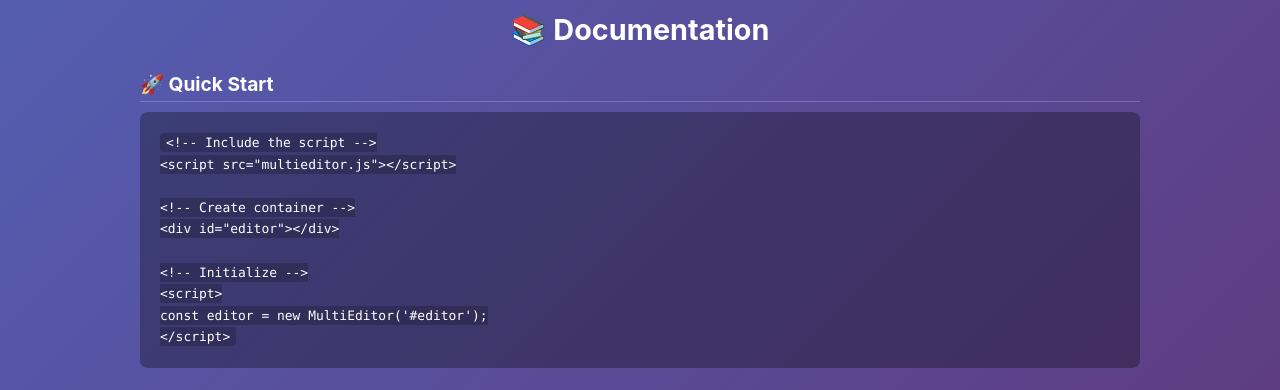
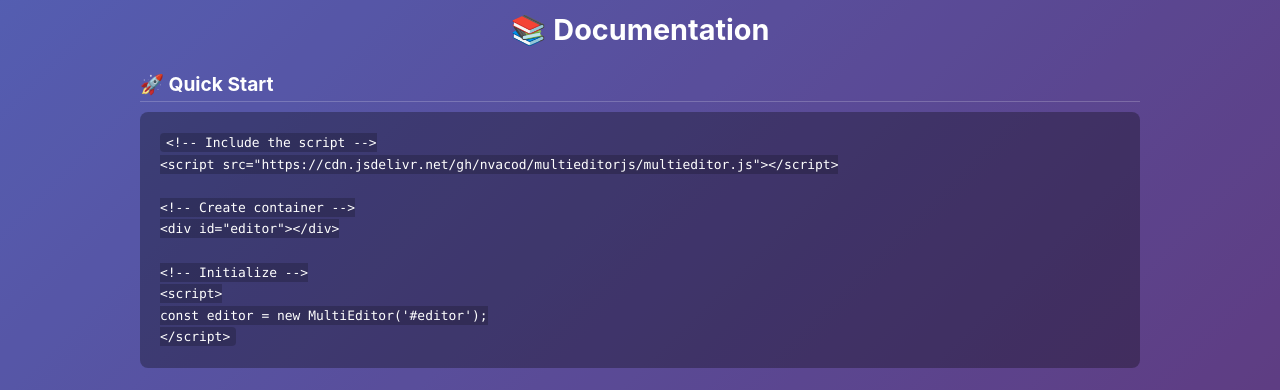
Before and after one commit to nvacod/multieditorjs, a plain HTML site: page index.html in a window 1280 px wide. Shown: the part 1180-1570 px from the top of the page. Drawn offline with Linux system fonts and the light colour scheme.

Commit message:
Update MultiEditor.js version in index.html

```diff
--- a/index.html
+++ b/index.html
@@ -295,7 +295,7 @@
 
             <h3>🚀 Quick Start</h3>
             <pre><code>&lt;!-- Include the script --&gt;
-&lt;script src="multieditor.js"&gt;&lt;/script&gt;
+&lt;script src="https://cdn.jsdelivr.net/gh/nvacod/multieditorjs/multieditor.js"&gt;&lt;/script&gt;
 
 &lt;!-- Create container --&gt;
 &lt;div id="editor"&gt;&lt;/div&gt;
@@ -610,12 +610,12 @@ editor.setTheme('ocean');    // Blue gradient</code></pre>
 
     <!-- Footer -->
     <footer class="footer">
-        <p>MultiEditor.js v3.0.0 | MIT License</p>
+        <p>MultiEditor.js v1.0.0 | MIT License</p>
         <p>Built with ❤️ for productivity</p>
     </footer>
 
     <!-- MultiEditor Script -->
-    <script src="multieditor.js"></script>
+    <script src="https://cdn.jsdelivr.net/gh/nvacod/multieditorjs/multieditor.js"></script>
     <script>
         // Initialize MultiEditor with all features
         const editor = new MultiEditor('#editor-container', {
@@ -679,7 +679,7 @@ editor.setTheme('ocean');    // Blue gradient</code></pre>
         // Make editor globally accessible for debugging
         window.editor = editor;
 
-        console.log('%c📝 MultiEditor.js v3.0.0', 'font-size: 20px; font-weight: bold; color: #667eea;');
+        console.log('%c📝 MultiEditor.js v1.0.0', 'font-size: 20px; font-weight: bold; color: #667eea;');
         console.log('%cType "editor" in console to access the instance', 'color: #666;');
         console.log('%c💡 Try: editor.setDisplayMode("window") for window mode', 'color: #10b981;');
     </script>
```
